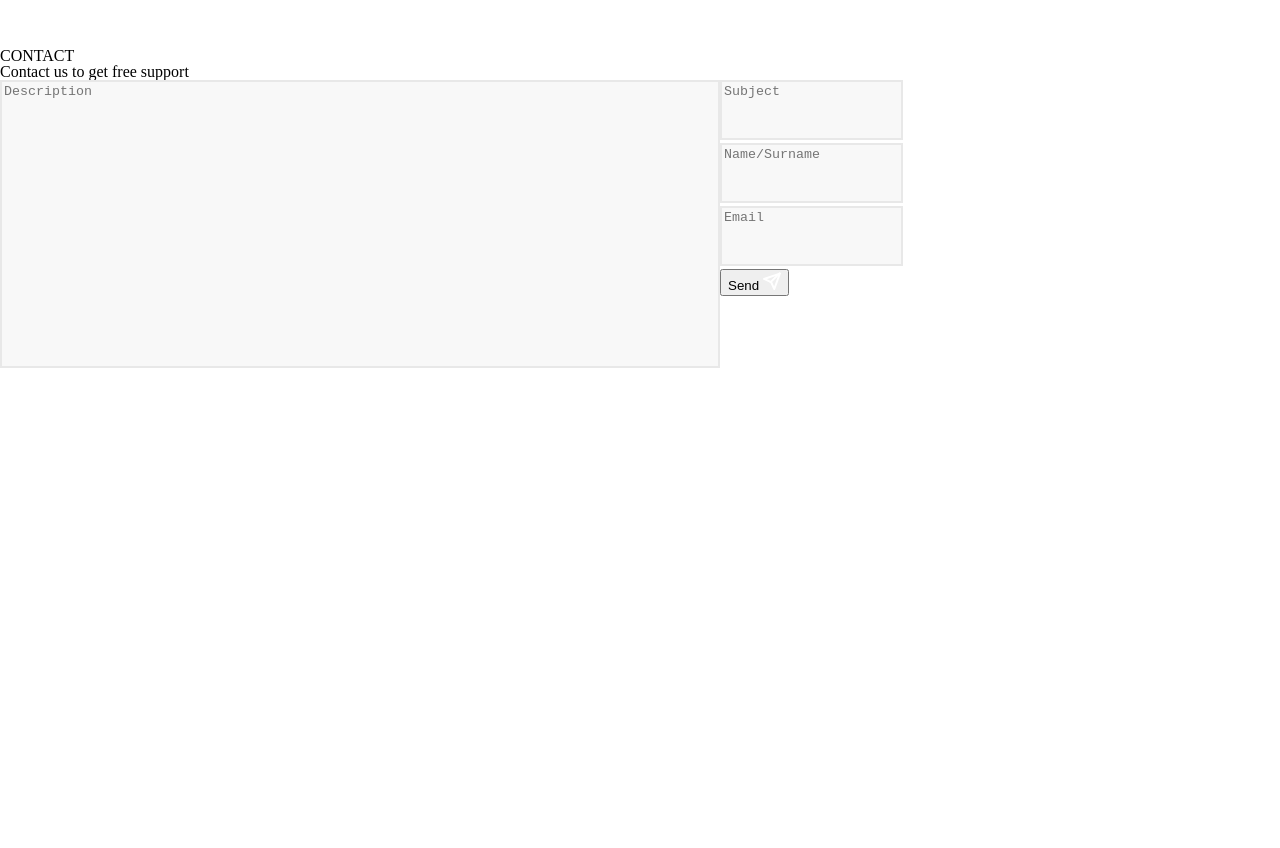
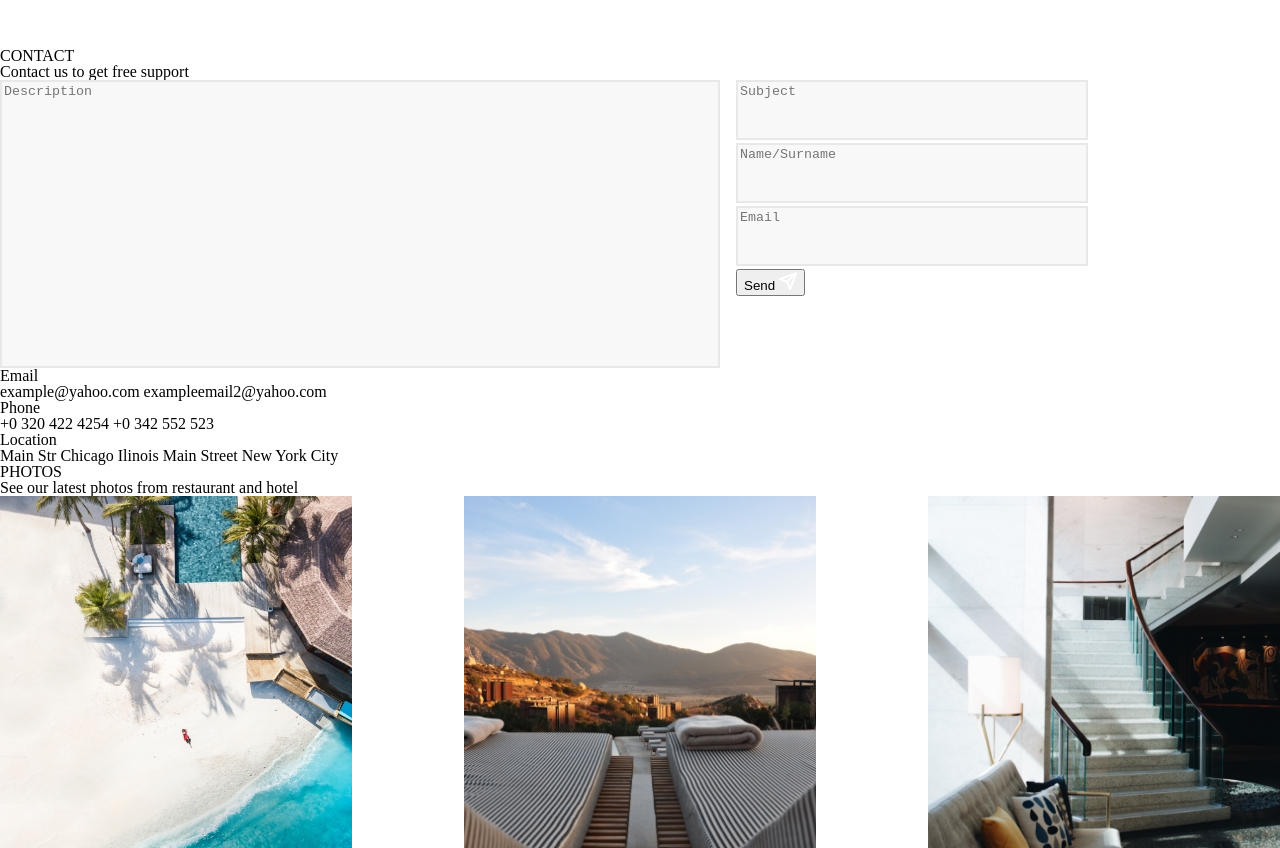
Before and after one commit to Nia-khorbaladze/niakhorbaladze10, a plain HTML site: page index.html in a window 1280 px wide. Shown: the part 638-1486 px from the top of the page. Before the commit the page ends 1009 px from the top, so only its background shows below. Drawn offline with Linux system fonts and the light colour scheme.

Commit message:
add sections

```diff
--- a/css/style.css
+++ b/css/style.css
@@ -151,11 +151,28 @@
     border-width: 2px;
     background-color: var(--backgroundColor);
 }
-/* .div-wraper {
-    display: flex;
-    flex-direction: row;
-} */
+.div-wraper {
+    max-width: 352px;
+    width: 100%;
+    margin-left: 16px;
+}
 .section2 {
     display: flex;
     flex-direction: row;
 }
+.button {
+    /* border: none;
+    background-color: #5863F8;
+    max-width: 352px;
+    width: 100%;
+    height: 60px;
+    color: white;
+    /* display: flex;
+    align-items: center;
+    justify-content: center; */
+}
+
+.imgs {
+    display: flex;
+    justify-content: space-between;
+}
--- a/index.html
+++ b/index.html
@@ -75,7 +75,49 @@
          </div>
          </div>
         </div>
+        </section>
+
+    <section>
+        <div>
+            <div>
+                <div></div>
+                <h3>Email</h3>
+                <h4>example@yahoo.com
+                    exampleemail2@yahoo.com</h4>
+            </div>
+
+            <div>
+                <div></div>
+                <h3>Phone</h3>
+                <h4>+0 320 422 4254
+                    +0 342 552 523</h4>
+            </div>
+
+            <div>
+                <div></div>
+                <h3>Location</h3>
+                <h4>Main Str Chicago Ilinois
+                    Main Street New York City</h4>
+            </div>
+
+        </div>
     </section>
+
+    <section>
+      <h4>PHOTOS</h4>
+      <h2>See our latest photos
+        from restaurant and hotel</h2>
+      <div class="imgs">
+        <img src="images/mohamed-ajufaan-GFcWwwGNu_w-unsplash.jpg" alt="nature">
+        <img src="images/manuel-moreno-DGa0LQ0yDPc-unsplash.jpg" alt="nature">
+        <img src="images/rhema-kallianpur-jbJ-_hw2yag-unsplash.jpg" alt="interior">
+      </div>
+    </section>
+
+
+    <footer>
+
+    </footer>
 </head>
 <body>
 
```
Also changed, not shown: images/manuel-moreno-DGa0LQ0yDPc-unsplash.jpg (added), images/mohamed-ajufaan-GFcWwwGNu_w-unsplash.jpg (added), images/rhema-kallianpur-jbJ-_hw2yag-unsplash.jpg (added).
